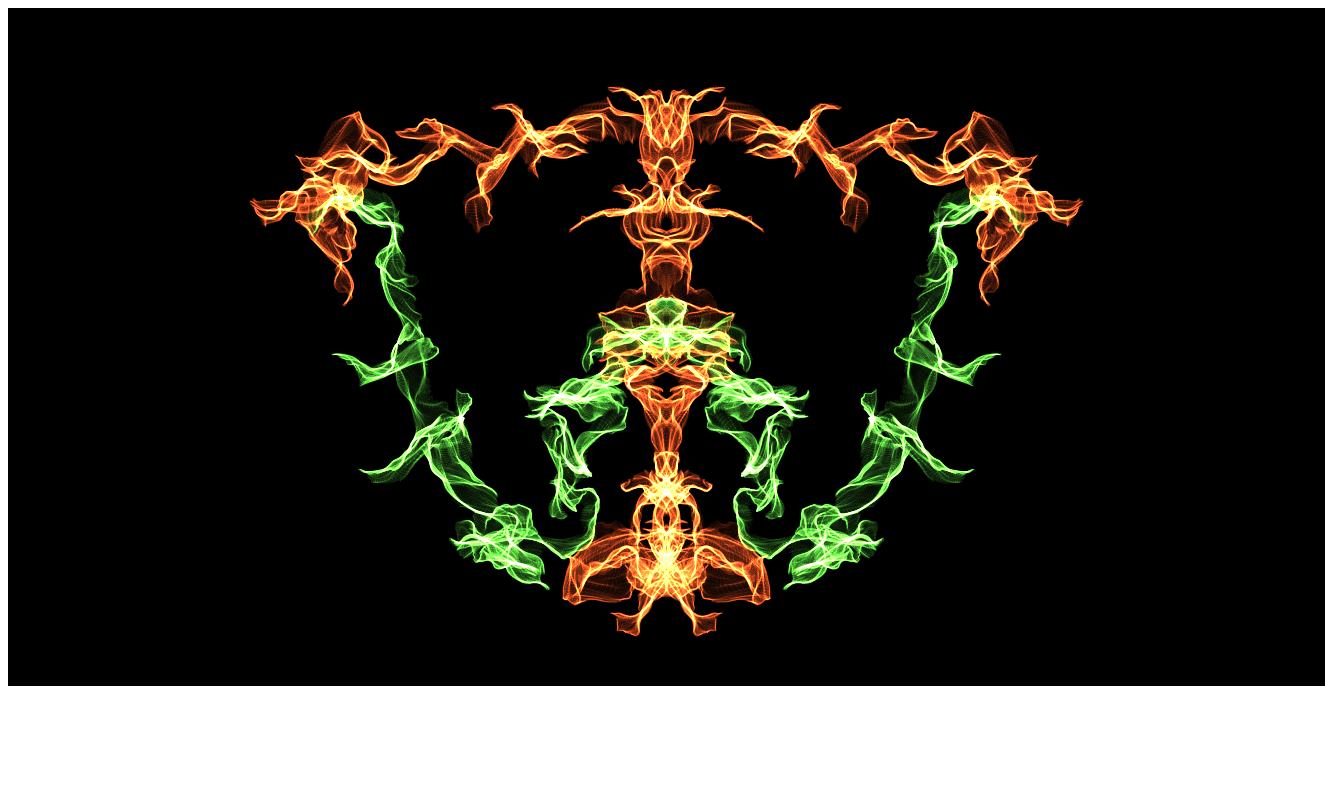
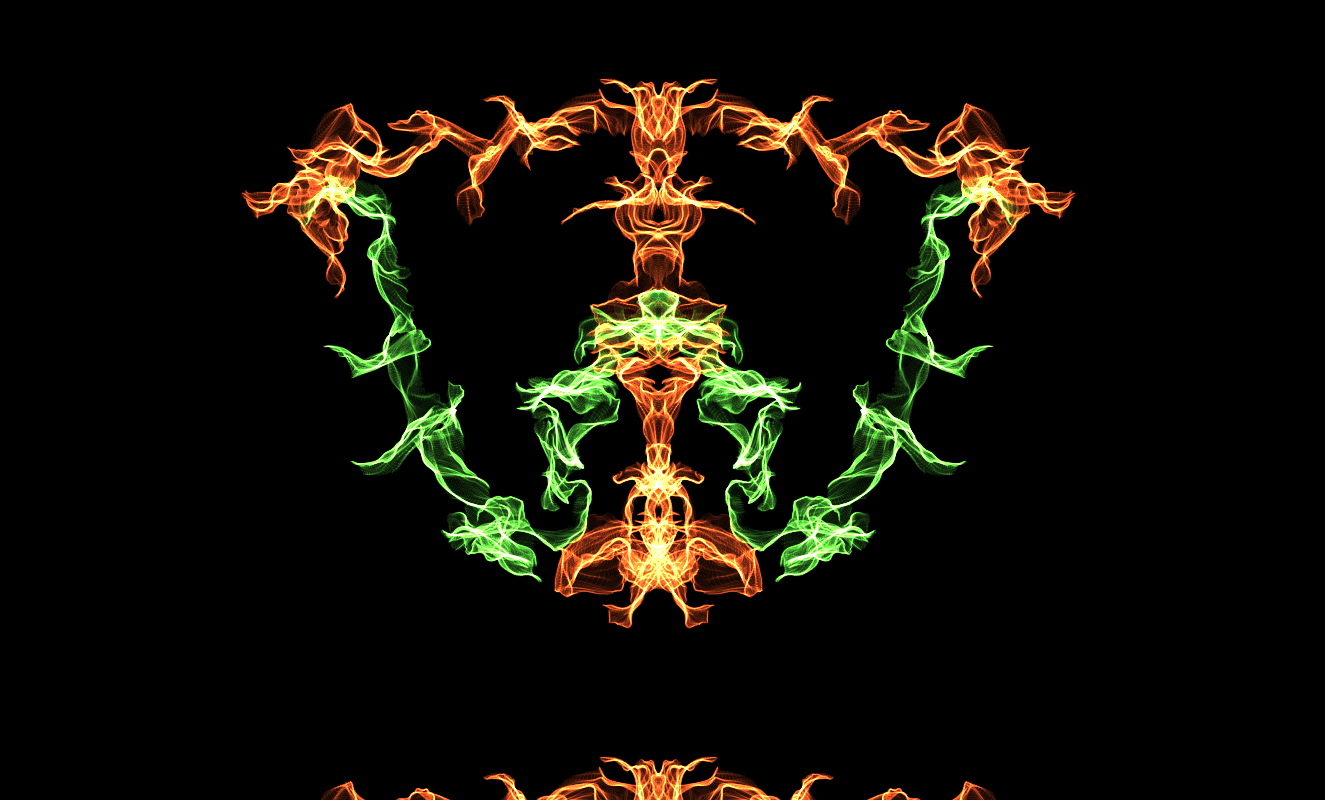
Before and after one commit to rgahagan/rgahagan.github.io, a plain HTML site: page index.html in a window 1280 px wide. Shown: the whole page, 1325 px wide, since content can reach past the window. Drawn offline with Linux system fonts and the light colour scheme.

Commit message:
Update index.html

```diff
--- a/index.html
+++ b/index.html
@@ -1,8 +1,8 @@
 <!DOCTYPE html>
 <html>
-    <body>
-        <div>
-            <img src="./img/tw.png" style="display: block; margin: auto" />
-        </div>
+    <body style="
+        background-image: url(&quot;./img/tw.png&quot;);
+        background-color: #000000;
+    ">
     </body>
 </html>
```
